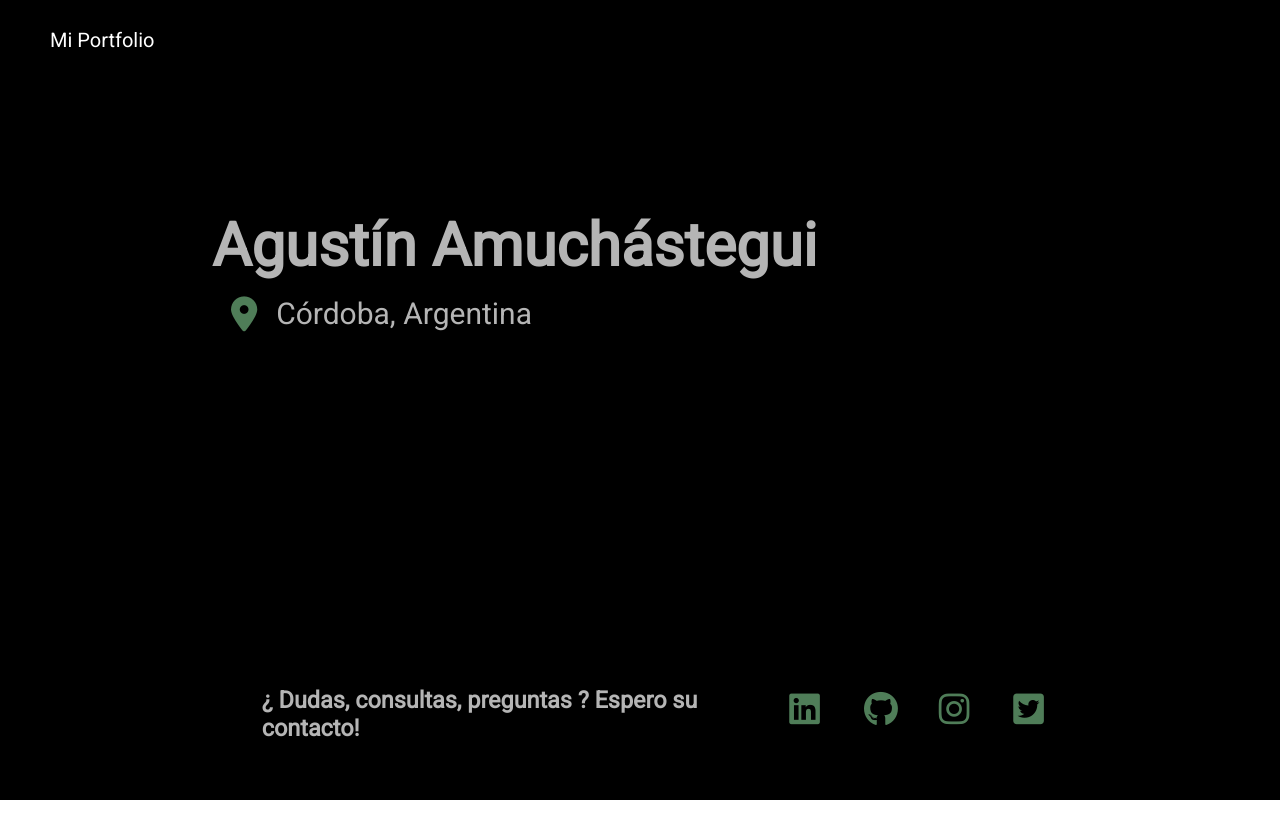
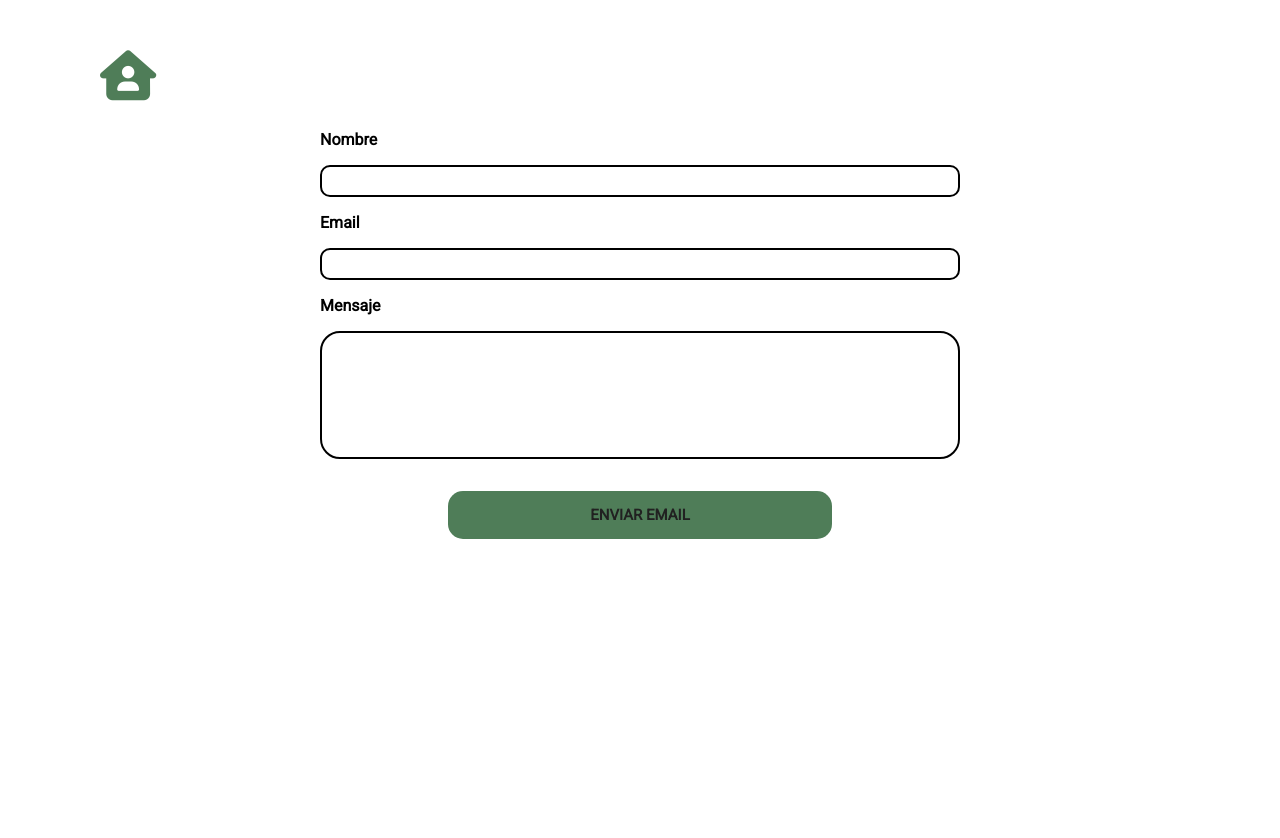
Before and after one commit to AguAmuok/Portfolio, a React (Create React App) app: page /formulario in a window 1280 px wide. Shown: the top 838 px of the page. Before the commit the page ends 800 px from the top, so only its background shows below. Built offline with nearby package versions, Linux system fonts and the light colour scheme; a web font is replaced by a local one.

Commit message:
cambios en formularioo

```diff
--- a/src/App.js
+++ b/src/App.js
@@ -3,7 +3,7 @@ import "./styles/App.css"
 import Navbar from "./components/Navbar";
 import Footer from "./components/Footer";
 import { Routes, Route } from "react-router-dom";
-// import Form from "./components/Form";
+import Form from "./components/Form"; ////esta linea es para el formulario de mail
 import Index from "./pages/Index";
 import { Toaster } from 'react-hot-toast'
 import ScrollToTop from "react-scroll-to-top";
@@ -38,7 +38,7 @@ function App() {
     <Navbar isScrolling={scrollHeight}/>
     <Routes>
     <Route path="/" element={<Index/>}/>
-    {/* <Route path="/formulario" element={<Form />} /> */}
+    <Route path="/formulario" element={<Form />} />
     </Routes>
 
     <Footer/>
--- a/src/components/Footer.jsx
+++ b/src/components/Footer.jsx
@@ -1,11 +1,13 @@
 import React from 'react'
 import "../styles/Footer.css"
-// import { Link as LinkRouter } from "react-router-dom"
+import { Link as LinkRouter } from "react-router-dom" //esta linea es para el formulario de mail
 
 const Footer = ({isScrolling}) => {
-    // const toTheTop = () => {
-    //     window.scrollTo({top: 0, left: 0, behavior: "smooth"});
-    // }
+    const toTheTop = () => {
+        window.scrollTo({top: 0, left: 0, behavior: "smooth"});
+    }
+
+    //esta linea es para el formulario de mail
 
     return (
         <footer className='footer'>
@@ -22,6 +24,10 @@ const Footer = ({isScrolling}) => {
                     <h3>¿ Dudas, consultas, preguntas ? Espero su contacto!</h3>
                 </div>
                 <div className='sns-links'>
+
+                <LinkRouter to="/formulario" onClick={toTheTop}>
+                <i class="fa-regular fa-envelope envelope"></i>
+                    </LinkRouter>
                     <a href="https://www.linkedin.com/in/agust%C3%ADn-amuch%C3%A1stegui-526ab9ba/" target="_blank" rel="noreferrer">
                         <i className='fab fa-linkedin linkedin'></i>
                     </a>
@@ -31,14 +37,12 @@ const Footer = ({isScrolling}) => {
                     <a href="https://www.instagram.com/aguamu.ok/" target="_blank" rel="noreferrer">
                     <i class="fa-brands fa-instagram instagram"></i>
                     </a>
-                    <a href="https://twitter.com/AgussPiki" target="_blank" rel="noreferrer">
+                    {/* <a href="https://twitter.com/AgussPiki" target="_blank" rel="noreferrer">
                     <i class="fa-brands fa-square-twitter instagram"></i>
-                    </a>
+                    </a> */}
 
 
-                    {/* <LinkRouter to="/formulario" onClick={toTheTop}>
-                    <i class="fa-brands fa-instagram instagram"></i>
-                    </LinkRouter> */}
+
                 </div>
             </div>
         </footer>
--- a/src/components/Form.jsx
+++ b/src/components/Form.jsx
@@ -13,13 +13,24 @@ export const Form = () => {
     const sendEmail = (e) => {
         e.preventDefault();
 
-        emailjs.sendForm('service_anf1hij', 'template_dm6p99n', form.current, 'n9JmVMNtg7ilBxuJR')
+        // Obtén los valores de los campos del formulario
+        const userName = form.current.querySelector('[name="user_name"]').value;
+        const userEmail = form.current.querySelector('[name="user_email"]').value;
+        const message = form.current.querySelector('[name="message"]').value;
+
+        // Verifica si alguno de los campos está vacío
+        if (!userName || !userEmail || !message) {
+            toast("Por favor, completa todos los campos del formulario.");
+            return;
+        }
+
+        emailjs.sendForm('service_j9xpail', 'template_ph2rufr', form.current, 'i5BlUrAQgdHYhMjdD')
             .then((result) => {
                 e.target.reset()
                 toast("Gracias por tu mensaje 😁")
                 navigate("/")
             }, (error) => {
-                toast("Algo paso volvé a intentar 😞");
+                toast("Algo ocurrio vuelve a intentar 😞");
             });
     };
 
--- a/src/components/Slider.jsx
+++ b/src/components/Slider.jsx
@@ -13,12 +13,13 @@ const Slider = () => {
         <div className='slide-container-web'>
             <video className="carousel-video" autoPlay loop muted>
               <source src="https://imgur.com/ApoztSD.mp4" type='video/mp4' />
+
             </video>
             <div className='slide-desc'>
               <span>Amazing Events</span>
-              <a href="https://amazingevents-aguamu.netlify.app/" target="_blank" rel="noreferrer">
+              {/* <a href="https://amazingevents-aguamu.netlify.app/" target="_blank" rel="noreferrer">
               <i class="fa-solid fa-earth-americas web"></i>
-              </a>
+              </a> */}
               <a href="https://github.com/AguAmuok/Amazing-Events" target="_blank" rel="noreferrer">
                 <i className='fa-solid fa-code git-icon'></i>
               </a>
@@ -32,9 +33,9 @@ const Slider = () => {
             </video>
             <div className='slide-desc'>
               <span>My Tinerary</span>
-              <a href="https://my-tinerary-agustin-amu-front.herokuapp.com/" target="_blank" rel="noreferrer">
+              {/* <a href="https://my-tinerary-agustin-amu-front.herokuapp.com/" target="_blank" rel="noreferrer">
               <i class="fa-solid fa-earth-americas web"></i>
-              </a>
+              </a> */}
               <a href="https://github.com/AguAmuok/mytinerary-amuchastegui-agustin" target="_blank" rel="noreferrer">
               <i className='fa-solid fa-code git-icon'></i>
               </a>
@@ -48,9 +49,9 @@ const Slider = () => {
             </video>
             <div className='slide-desc'>
               <span>TecnoCel</span>
-              <a href="https://tecnocel-app.herokuapp.com/" target="_blank" rel="noreferrer">
+              {/* <a href="https://tecnocel-app.herokuapp.com/" target="_blank" rel="noreferrer">
               <i class="fa-solid fa-earth-americas web"></i><i class=""></i>
-              </a>
+              </a> */}
               <a href="https://github.com/AguAmuok/TecnoCel---Front" target="_blank" rel="noreferrer">
               <i className='fa-solid fa-code git-icon'></i>
               </a>
--- a/src/styles/Footer.css
+++ b/src/styles/Footer.css
@@ -51,7 +51,7 @@
     grid-template-columns: 1fr 1fr 1fr 1fr;
 }
 
-.linkedin, .github, .instagram, .location{
+.linkedin, .github, .instagram, .location, .fa-regular{
     color: rgb(79, 125, 88);
     font-size: 35px;
     margin: 0 auto;
--- a/src/styles/Form.css
+++ b/src/styles/Form.css
@@ -49,7 +49,7 @@
     border-radius: 15px;
     color: #212121;
     z-index: 1;
-    background: #d35872;
+    background: rgb(79, 125, 88);
     position: relative;
     transition: all 250ms;
     overflow: hidden;
@@ -82,7 +82,7 @@
 }
 
 .user{
-    color: #d35872;
+    color: rgb(79, 125, 88);
     font-size: 50px;
     margin: 0 auto;
     padding-bottom: 10px;
@@ -92,6 +92,6 @@
 }
 
 .user:hover{
-    border-color: #d35872;
+    border-color: rgb(79, 125, 88);
     transition: all 0.3s ease-out;
 }
```
